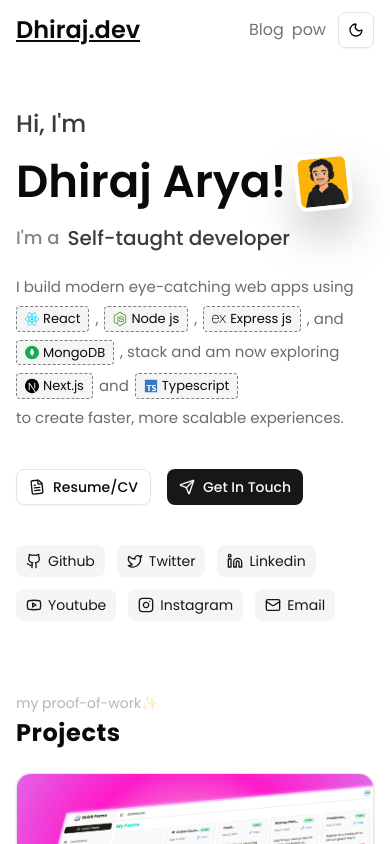
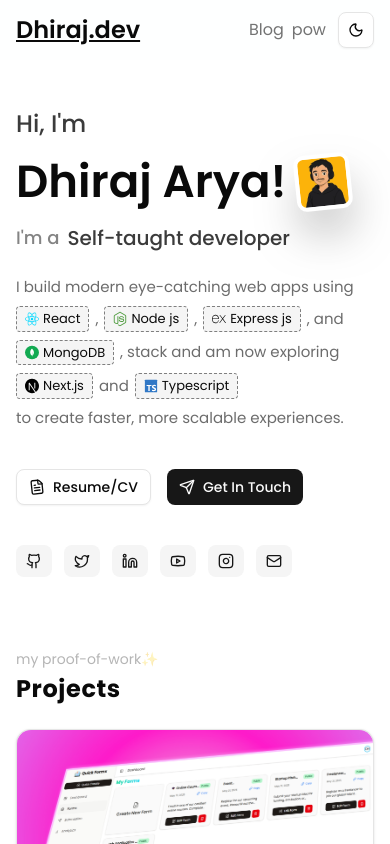
Before and after one commit to dhirajaryaa/wow-portfolio, a Next.js app: page / in a window 390 px wide. Shown: the top 844 px of the page. Built offline with nearby package versions, Linux system fonts and the light colour scheme.

Commit message:
refactor: reorganize component imports and enhance GithubActivity; update SocialLinks to conditionally render icons

```diff
--- a/src/app/page.tsx
+++ b/src/app/page.tsx
@@ -1,4 +1,4 @@
-import GithubActivity from "@/components/common/GithubActivity";
+import GithubActivity from "@/components/home/GithubActivity";
 import Section from "@/components/common/Section";
 import HeroSection from "@/components/home/HeroSection";
 import MySetup from "@/components/home/MySetup";
@@ -40,7 +40,7 @@ export default function Home() {
           hintText={"my coding journey💻"}
           className={"mt-18"}
         >
-          <div className="border border-dashed border-foreground/60 my-6 p-6 rounded-xl">
+          <div className="border border-dashed border-foreground/60 my-6 p-4 rounded-xl flex items-center justify-center">
             <GithubActivity username={profileInfo.githubUsername} />
           </div>
         </Section>
--- a/src/components/common/SocialLinks.tsx
+++ b/src/components/common/SocialLinks.tsx
@@ -7,12 +7,15 @@ interface socialLinks {
   icon: LucideIcon;
   label: string;
 }
+
 function SocialLinks({
   socialLinks,
   className,
+  iconOnly = false,
 }: {
   socialLinks: socialLinks[];
   className?: string;
+  iconOnly?: boolean;
 }) {
   return (
     <div
@@ -30,7 +33,13 @@ function SocialLinks({
         >
           <a href={link.url} target="_blank" rel="noopener noreferrer">
             {<link.icon />}
-            <span className="capitalize font-normal">{link.label}</span>
+            <span
+              className={`font-normal capitalize ${
+                iconOnly && `sr-only sm:not-sr-only`
+              }`}
+            >
+              {link.label}
+            </span>
           </a>
         </Button>
       ))}
--- a/src/components/common/GithubActivity.tsx
+++ b/src/components/home/GithubActivity.tsx
@@ -10,6 +10,7 @@ function GithubActivity({ username }: { username: string }) {
       colorScheme={resolvedTheme === "dark" ? "dark" : "light"}
       year={new Date().getFullYear()}
       fontSize={12}
+      blockSize={9}
     />
   );
 }
--- a/src/components/home/HeroSection.tsx
+++ b/src/components/home/HeroSection.tsx
@@ -82,7 +82,7 @@ function HeroSection() {
         </Button>
       </div>
       {/* social links  */}
-      <SocialLinks socialLinks={profileInfo.socialLinks} />
+      <SocialLinks socialLinks={profileInfo.socialLinks} iconOnly={true} />
     </section>
   );
 }
```
